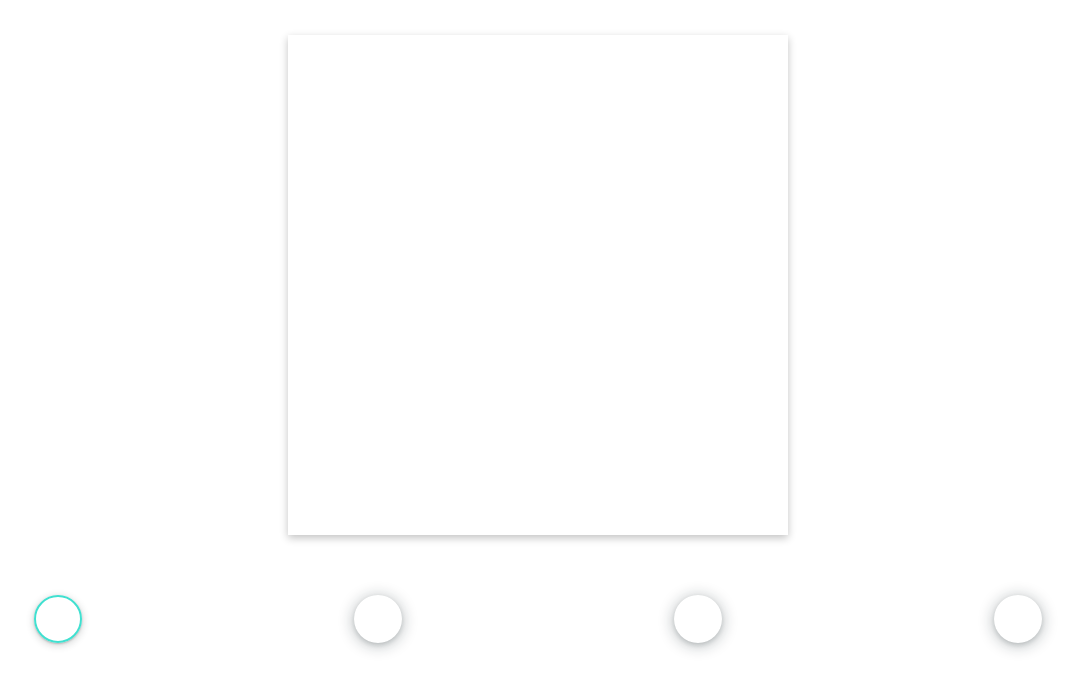
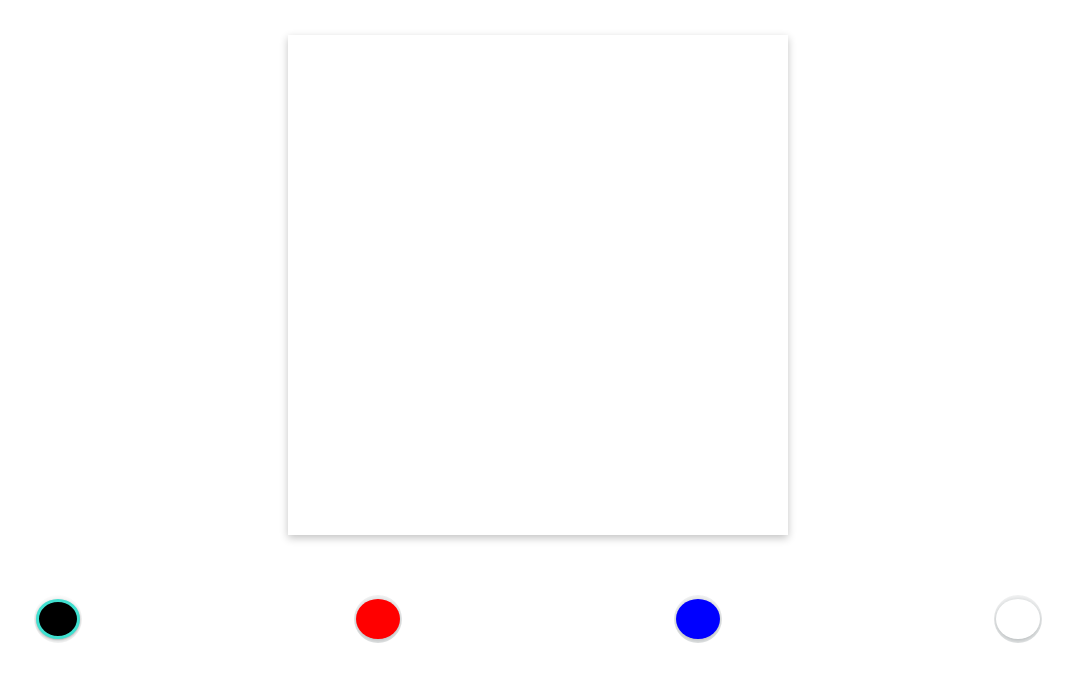
Before and after one commit to korket/etch-a-sketch, a plain HTML site: page index.html in a window 1280 px wide. Shown: the part 101-800 px from the top of the page, without its empty margins (102-1182 px from the left). Drawn offline with Linux system fonts and the light colour scheme.

Commit message:
feat: add input color and styles not yet scripted

```diff
--- a/index.html
+++ b/index.html
@@ -19,10 +19,10 @@
   </main>
 
   <div class="color-profiles">
-    <div class="color-1 color shadow-2 selected"></div>
-    <div class="color-2 color shadow-2"></div>
-    <div class="color-3 color shadow-2"></div>
-    <div class="color-4 color shadow-2"></div>
+    <input type="color" value="#000000" class="color-1 color selected-color">
+    <input type="color" value="#FF0000" class="color-2 color">
+    <input type="color" value="#0000FF" class="color-3 color">
+    <input type="color" value="#ffffff" class="color-4 color">
   </div>
 
   <div class="utilities">
--- a/style.css
+++ b/style.css
@@ -53,6 +53,36 @@ button {
   width: 3rem;
   height: 3rem;
   border-radius: 50%;
+  -webkit-appearance: none;
+  -moz-appearance: none;
+  appearance: none;
+  background-color: transparent;
+  border: none;
+  cursor: pointer;
+}
+
+.color::-webkit-color-swatch {
+  border-radius: 50%;
+  box-shadow: rgba(14, 30, 37, 0.12) 0px 2px 4px 0px, rgba(14, 30, 37, 0.32) 0px 2px 16px 0px;
+  border: none;
+}
+
+.color::-moz-color-swatch {
+  border-radius: 50%;
+  box-shadow: rgba(14, 30, 37, 0.12) 0px 2px 4px 0px, rgba(14, 30, 37, 0.32) 0px 2px 16px 0px;
+  border: none;
+}
+
+.selected-color::-webkit-color-swatch {
+  transition: .2s;
+  box-shadow: rgba(60, 64, 67, 0.3) 0px 1px 2px 0px, rgba(60, 64, 67, 0.15) 0px 2px 6px 2px;
+  border: solid 3px #40e0d0;
+}
+
+.selected-color::-moz-color-swatch {
+  transition: .2s;
+  box-shadow: rgba(60, 64, 67, 0.3) 0px 1px 2px 0px, rgba(60, 64, 67, 0.15) 0px 2px 6px 2px;
+  border: solid 2px #40e0d0;
 }
 
 /* utilities */
```
